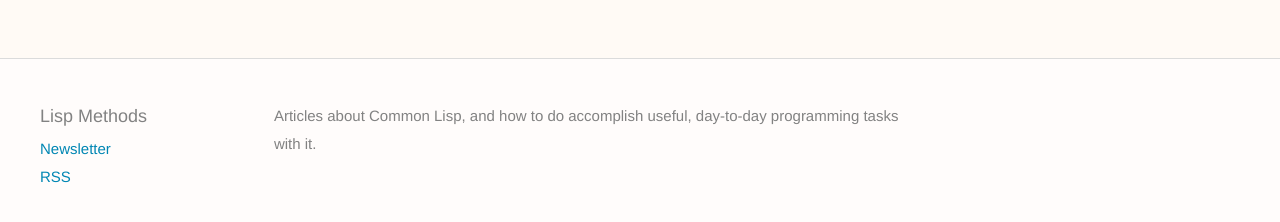
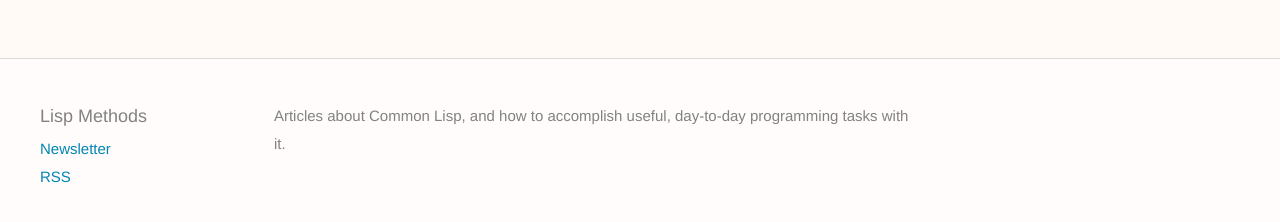
Before and after one commit to rmhsilva/lispmethods, a Jekyll site: the page built from archive.md, in a window 1280 px wide. Shown: the part 529-751 px from the top of the page. Built offline with Jekyll 4.4.1, drawn with Linux system fonts in a browser that asks for light colours.

```diff
--- a/_config.yml
+++ b/_config.yml
@@ -16,8 +16,8 @@
 title: Lisp Methods
 email: ric@rmhsilva.com
 description: > # this means to ignore newlines until "baseurl:"
-  Articles about Common Lisp, and how to do accomplish useful,
-  day-to-day programming tasks with it.
+  Articles about Common Lisp, and how to accomplish useful, day-to-day
+  programming tasks with it.
 baseurl: "" # the subpath of your site, e.g. /blog
 url: "http://lispmethods.com" # the base hostname & protocol for your site, e.g. http://example.com
 # twitter_username: rmhsilva
```
